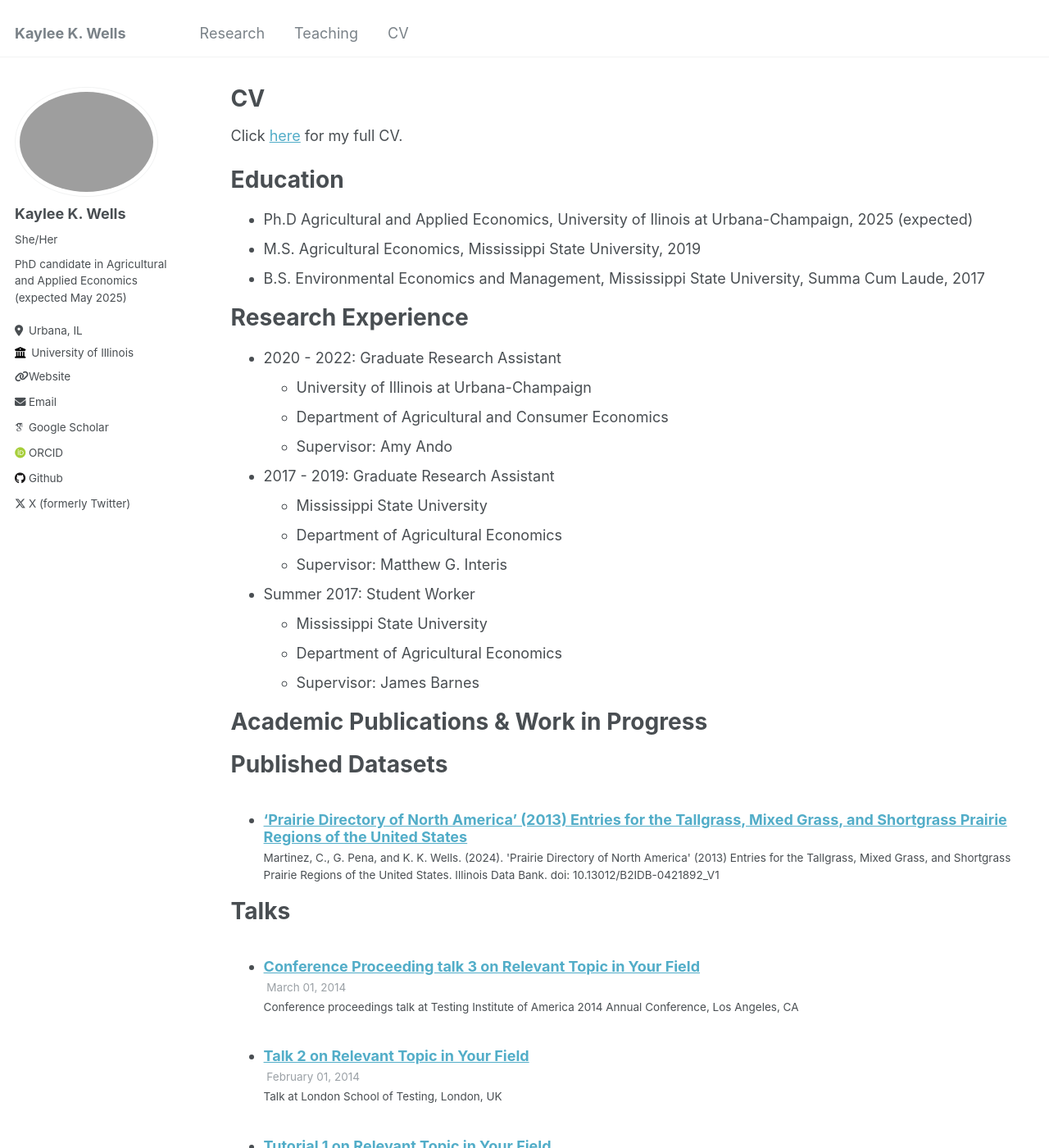
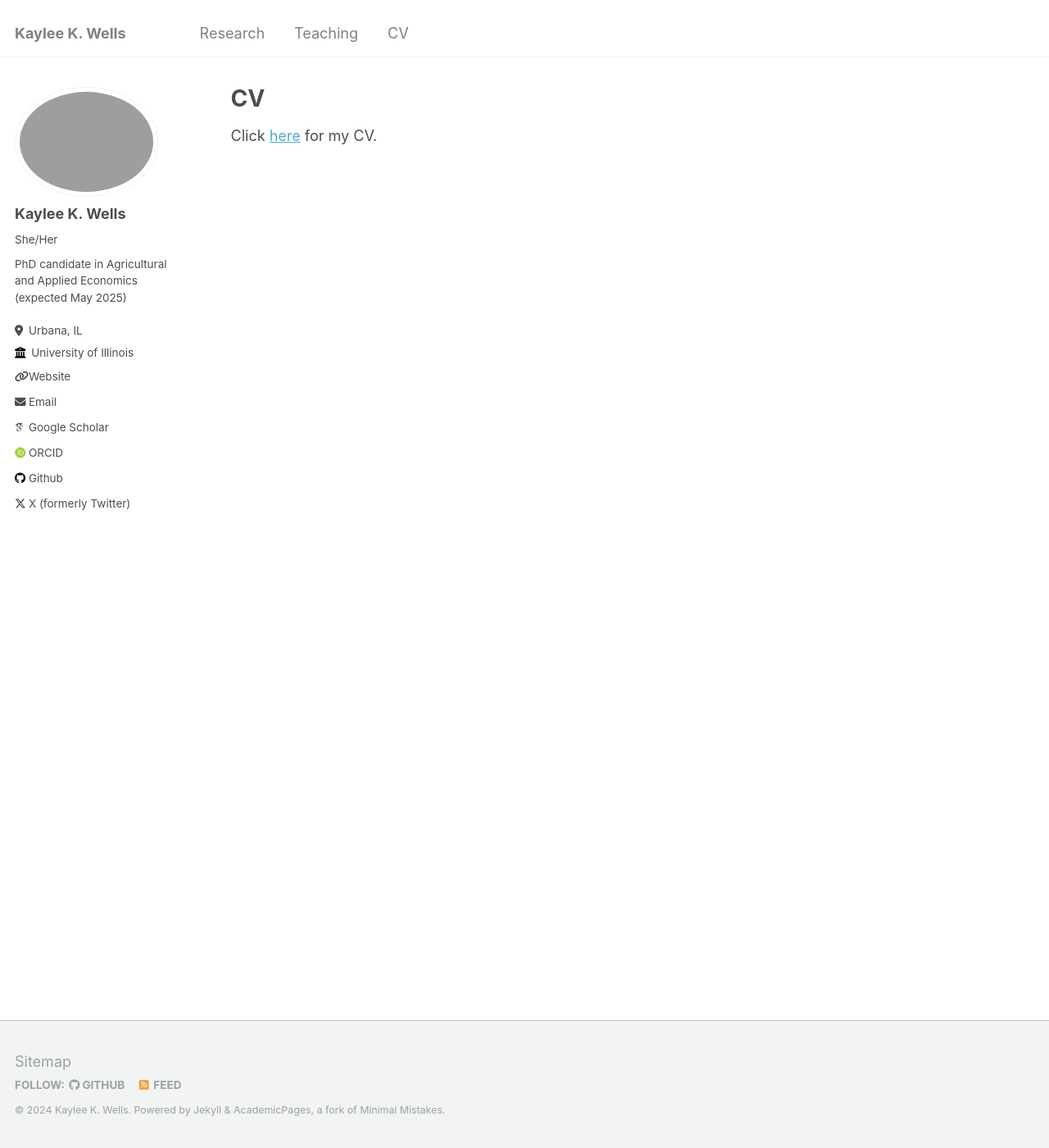
Before and after one commit to KayleeWells/KayleeWells.github.io, a Jekyll site: the page built from _pages/cv.md, in a window 1280 px wide and 1400 px high. Shown: the whole window at 82% size. Built offline with Jekyll 4.4.1, drawn with Linux system fonts in a browser that asks for light colours; some web fonts are replaced; some of the changed text lies outside the part shown.

Commit message:
Update cv.md

```diff
--- a/_pages/cv.md
+++ b/_pages/cv.md
@@ -9,51 +9,4 @@ redirect_from:
 
 {% include base_path %}
 
-Click <a href="/files/Wells_CV.pdf" target="_blank">here</a> for my full CV.
-
-Education
-======
-* Ph.D Agricultural and Applied Economics, University of Ilinois at Urbana-Champaign, 2025 (expected)
-* M.S. Agricultural Economics, Mississippi State University, 2019
-* B.S. Environmental Economics and Management, Mississippi State University, Summa Cum Laude, 2017
-
-Research Experience
-======
-* 2020 - 2022: Graduate Research Assistant
-  * University of Illinois at Urbana-Champaign
-  * Department of Agricultural and Consumer Economics
-  * Supervisor: Amy Ando
-
-* 2017 - 2019: Graduate Research Assistant
-  * Mississippi State University
-  * Department of Agricultural Economics
-  * Supervisor: Matthew G. Interis
-
-* Summer 2017: Student Worker
-  * Mississippi State University
-  * Department of Agricultural Economics
-  * Supervisor: James Barnes
-
-Academic Publications & Work in Progress
-======
-  <ul>{% for post in site.research reversed %}
-    {% include archive-single-cv.html %}
-  {% endfor %}</ul>
-
-Published Datasets
-======
-  <ul>{% for post in site.datasets reversed %}
-    {% include archive-single-cv.html %}
-  {% endfor %}</ul>
-
-Talks
-======
-  <ul>{% for post in site.talks reversed %}
-    {% include archive-single-talk-cv.html  %}
-  {% endfor %}</ul>
-
-Teaching
-======
-  <ul>{% for post in site.teaching reversed %}
-    {% include archive-single-cv.html %}
-  {% endfor %}</ul>
+Click <a href="/files/Wells_CV.pdf" target="_blank">here</a> for my CV.
```
